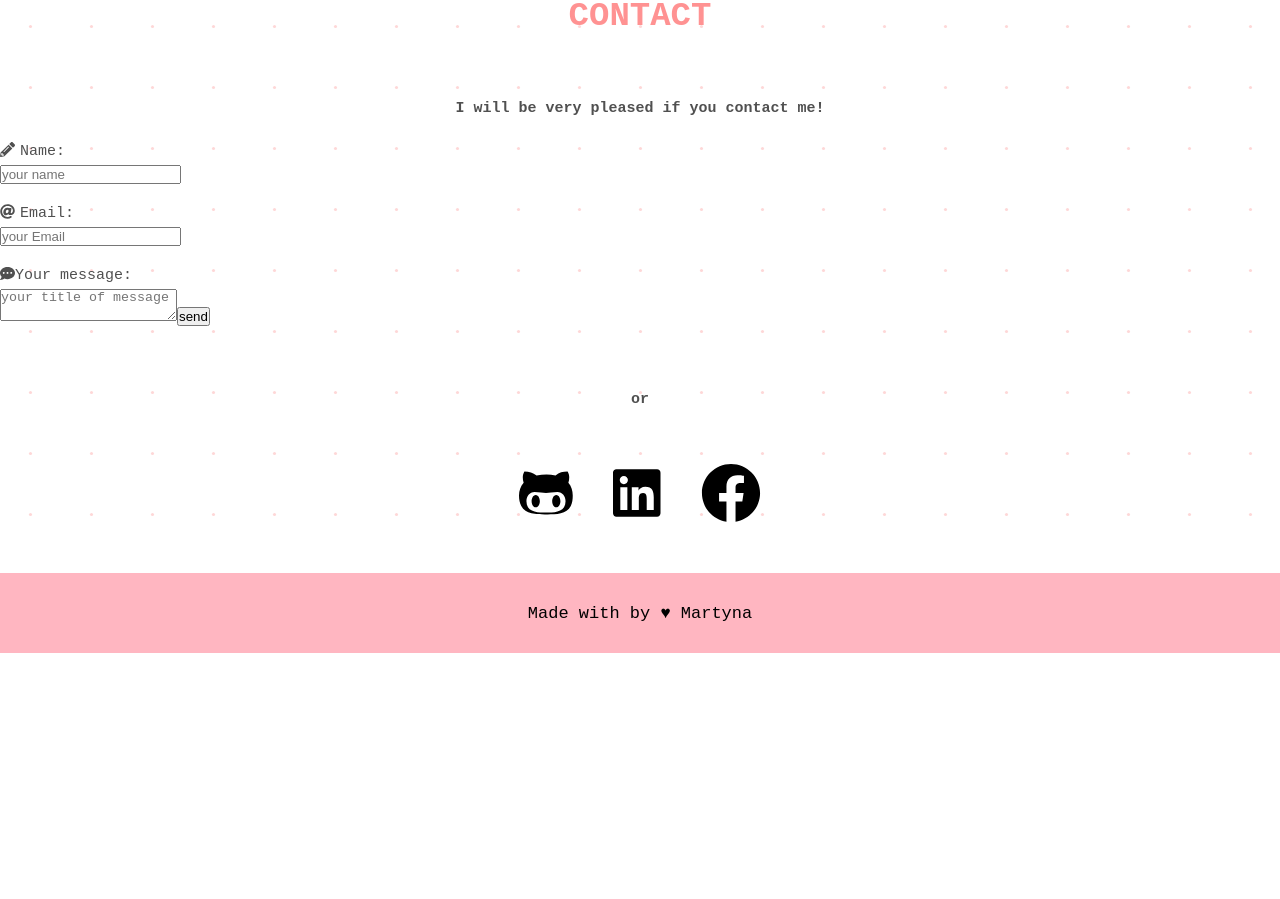
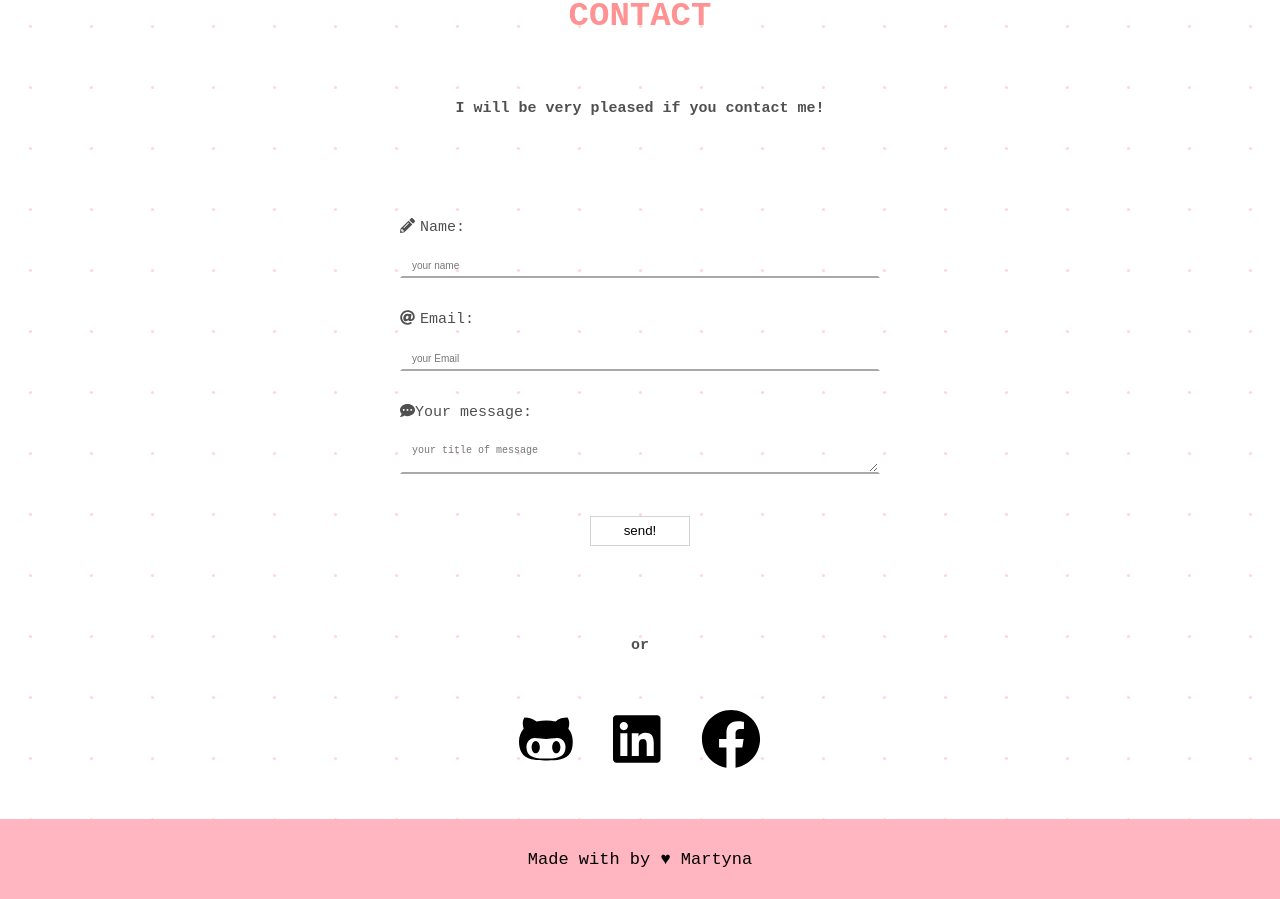
Before and after one commit to martynakiljan/my_portfolio, a React (Create React App) app: page / in a window 1280 px wide. Shown: the part 3420-4319 px from the top of the page. Before the commit the page ends 4073 px from the top, so only its background shows below. Built offline with nearby package versions, Linux system fonts and the light colour scheme.

Commit message:
add styled button to form

```diff
--- a/src/components/Contact/Form.js
+++ b/src/components/Contact/Form.js
@@ -6,7 +6,8 @@ import {
      FormSection,
      Input,
      Label,
-     TextArea
+     TextArea,
+     Button
  } from './StyledContactContainer.styled'
 import useForm from './useForm'
 import validate from './validateInfo'
@@ -19,7 +20,7 @@ const Form = () => {
 
 
     return (
-     <form onSubmit={handleSubmit}>
+     <FormSection onSubmit={handleSubmit}>
 
               <Label>
                 <FontAwesomeIcon
@@ -29,13 +30,13 @@ const Form = () => {
                 />
                 Name:
               </Label>
-          <input
+              <Input
                id="name"
                type="name"
                name="name"
                placeholder="your name"
                value={values.name}
-               onChange={handleChange}></input>
+               onChange={handleChange}></Input>
                {errors.name && <p className="error">{errors.name}</p>}
 
               <Label>
@@ -46,14 +47,16 @@ const Form = () => {
                />
                 Email:
                </Label>
-          <input
+
+
+               <Input
                id="email"
                type="email"
                name="email"
                placeholder="your Email"
                value={values.email}
                onChange={handleChange}
-            className="input"></input>
+               className="input"></Input>
                {errors.email && <p className="error">{errors.email}</p>}
 
 
@@ -67,7 +70,7 @@ const Form = () => {
               Your message:
 
           </Label>
-          <textarea
+          <TextArea
              id="textarea"
              type="textarea"
              name="textarea"
@@ -79,8 +82,8 @@ const Form = () => {
 
 
 
-               <button onSubmit={handleSubmit}>send</button>
-     </form>
+               <Button onSubmit={handleSubmit}>send!</Button>
+     </FormSection>
     )
 }
 
--- a/src/components/Contact/StyledContactContainer.styled.js
+++ b/src/components/Contact/StyledContactContainer.styled.js
@@ -91,3 +91,16 @@ export const StyledLink = styled.a`
 
 
 `;
+export const Button = styled.button`
+margin-top: 30px;
+ background-color: white;
+ width: 100px;
+ height: 30px;
+ border: 1px solid lightgray;
+
+  &:hover {
+    background-color: lightgray;
+    color: white;
+  }
+
+`;
--- a/src/components/Contact/useForm.js
+++ b/src/components/Contact/useForm.js
@@ -35,10 +35,10 @@ const useForm = (validate) => {
             sendEmail(e)
                 .then((result) => {
                     console.log(result)
-                    e.target.result()
+                    // e.target.result()
 
                 }, (error) => {
-                    console.log(error.text);
+                    // console.log(error.text);
                 });
 
 
```
Lines whose indentation alone changed are shown as unchanged.
